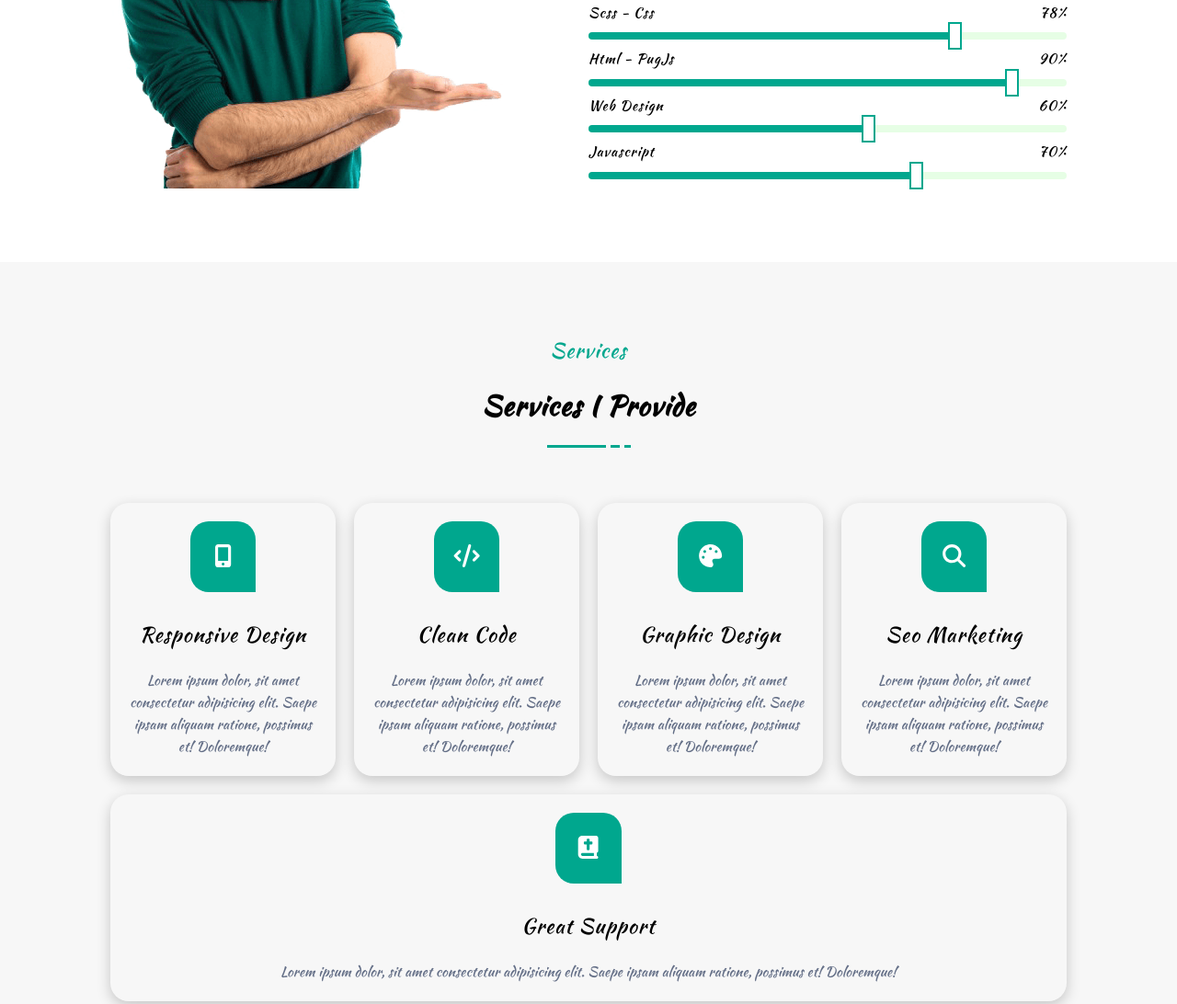
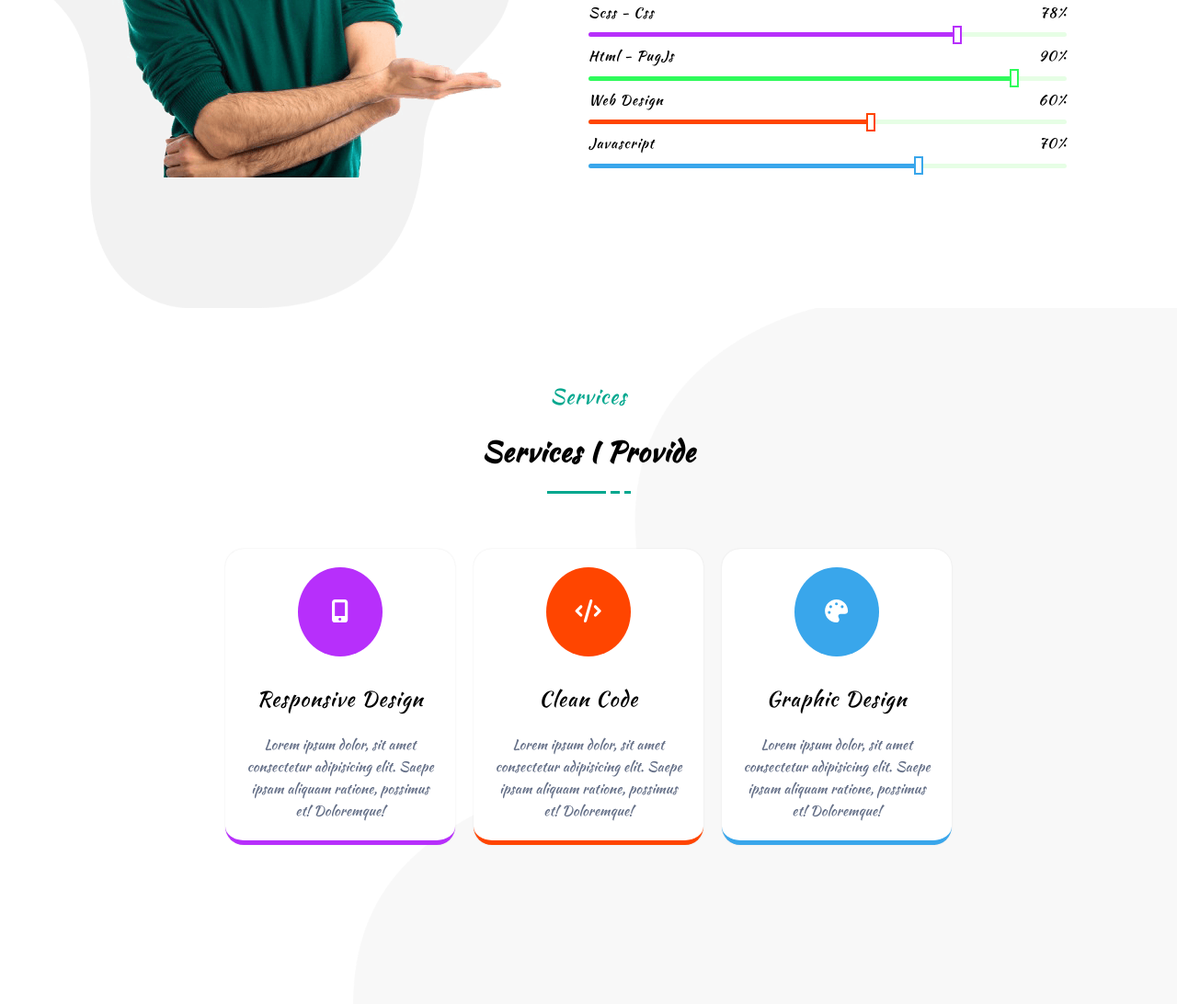
Before and after one commit to smail-tn/personal-portfolio, a plain HTML site: page index.html in a window 1280 px wide. Shown: the part 1350-2442 px from the top of the page at 92% size. Drawn offline with Linux system fonts and the light colour scheme.

Commit message:
" initial upload"

```diff
--- a/index.html
+++ b/index.html
@@ -191,26 +191,8 @@
               </p>
             </div>
           </div>
-          <div class="box">
-            <div class="head"><i class="fas fa-search"></i></div>
-            <div class="text">
-              <h1>seo marketing</h1>
-              <p>
-                Lorem ipsum dolor, sit amet consectetur adipisicing elit. Saepe ipsam aliquam ratione, possimus et!
-                Doloremque!
-              </p>
-            </div>
-          </div>
-          <div class="box">
-            <div class="head"><i class="fas fa-bible"></i></div>
-            <div class="text">
-              <h1>great support </h1>
-              <p>
-                Lorem ipsum dolor, sit amet consectetur adipisicing elit. Saepe ipsam aliquam ratione, possimus et!
-                Doloremque!
-              </p>
-            </div>
-          </div>
+
+
         </div>
       </div>
     </section>
@@ -239,10 +221,11 @@
               <p> <span class=" alt">web design</span>
               <span class="number">5/5</span></p>
 
-            </div>  <div class="gallery-controls">
-            <span class="prev"><i class="fas fa-arrow-left"> </i></span>
-            <span class="next"><i class="fas fa-arrow-right"> </i></span>
-          </div>
+            </div>
+            <div class="gallery-controls">
+              <span class="prev"><i class="fas fa-arrow-left"> </i></span>
+              <span class="next"><i class="fas fa-arrow-right"> </i></span>
+            </div>
           </div>
 
         </div>
@@ -290,6 +273,14 @@
         </div>
       </div>
     </section>
+
+    <section class="section pricing" id="pricing">
+
+      <div class="section-header">
+        <h1 class="section-title">pricing</h1>
+        <h2 class="section-subtitle"></h2>
+      </div>
+    </section>
   </main>
 
   <script src="dist/js/all.min.js"></script>
--- a/src/scss/components/_reusable.scss
+++ b/src/scss/components/_reusable.scss
@@ -22,6 +22,7 @@ h6 {
   margin-inline: auto;
   padding-inline: 4rem;
   max-width: 1120px;
+  height: 100%;
 }
 a {
   text-transform: capitalize;
@@ -51,6 +52,7 @@ p {
   }
 }
 .section {
+  min-height: 100vh;
   padding-block: var(--section-padding);
   .section-header {
     display: flex;
--- a/src/scss/config/_pseudo.scss
+++ b/src/scss/config/_pseudo.scss
@@ -3,34 +3,38 @@
   position: $pos;
 }
 
-@mixin page-overlay($bg: black ,$z:1) {
+@mixin page-overlay($bg: black, $op: 1, $z: 1) {
   background-color: $bg;
   z-index: $z;
   position: fixed;
+  opacity: if($op == "i", null, $op);
   @include box(100vw 100vh);
   @include top-left(0);
   @include fade("hide");
 
   // Fade for backdrop
   &.show {
-    @include fade("show");
+    @include fade("show", $op);
   }
 }
 
-@mixin overlay($bg: black ,$z : 1) {
+@mixin overlay($bg: black, $op: 1, $z: 1) {
   background-color: $bg;
+  opacity: if($op == "i", null, $op);
   z-index: $z;
   @include box(100%);
 }
 
-@mixin fade($type: "hide") {
+@mixin fade($type: "hide", $op: 0) {
   @if ($type == "hide") {
     visibility: hidden;
     opacity: 0;
     transition: visibility 1s, opacity 1s;
+    pointer-events: none;
   } @else if ($type == "show") {
+    pointer-events: auto;
     visibility: visible;
-    opacity: 1;
+    opacity: $op;
     transition: visibility 0.5s, opacity 0.5s;
   }
 }
--- a/src/scss/config/_vars.scss
+++ b/src/scss/config/_vars.scss
@@ -21,13 +21,18 @@
   // --clr-light: rgba(255 255 255 / 0.25);
   //
   --clr-primary: #00a78e;
-  --shadow-black-100: 0 5px 15px rgba(0, 0, 0, 0.2);
+  --shadow-black-100: 0 0px 2px rgba(0, 0, 0, 0.1);
   --clr-black-900: #000;
   --clr-black-400: #646f87;
   --clr-black-100: #f7f7f7;
   --clr-white: #fff;
   --clr-black-alpha-100: rgba(0, 0, 0, 0.05);
   --title-clr: var(--clr-black-900);
+
+  --clr-violet: #b72ffb;
+  --clr-orangered: orangered;
+  --clr-yellow-green: #2ffb5b;
+  --clr-skeyblue: #39a6eb;
 
   /* ========= TRANSITION ========= */
   --section-padding: 8rem;
@@ -36,9 +41,9 @@
   --header-height: 7rem;
 
   /* ============= Z-index ============ */
-  --z-navbar: 1;
-  --z-page-overlay: 1;
-  --z-light-box: 1;
+  --z-navbar: 3;
+  --z-page-overlay: 4;
+  --z-light-box: 5;
   --z-first: 2;
   --z-last: -1;
 
--- a/src/scss/layout/_about.scss
+++ b/src/scss/layout/_about.scss
@@ -2,6 +2,10 @@
 
 .about {
   position: relative;
+  background-image: url(../imgs/waves/wave-left.png);
+  background-size: 70% 100%;
+  background-position: left center;
+  background-repeat: no-repeat;
   &::before {
     // @include pseudo   ;
     height: 400px;
@@ -9,7 +13,7 @@
     background-color: var(--clr-primary);
     border-radius: 50%;
     translate: 0 -50%;
-    opacity: .3;
+    opacity: 0.3;
     top: 50%;
     z-index: -1;
   }
@@ -45,11 +49,13 @@
             font-size: var(--fz-normal);
           }
         }
+
         .progress {
           border-radius: 10px;
           background-color: rgba(33, 243, 26, 0.11);
           position: relative;
-          height: 8px;
+          height: 5px;
+
           span {
             display: block;
             width: var(--pre);
@@ -58,14 +64,54 @@
             border-radius: 10px;
             position: relative;
             &::after {
-                @include pseudo;
-                @include box(15px 30px);
-                right: 0;
-                top: 50%;
-                border:2px solid var(--clr-primary) ;
+              @include pseudo;
+              @include box(10px 20px);
+              right: 0;
+              top: 50%;
+              border: 2px solid;
 
-                translate: 0 -50%;
-                background-color: var(--clr-white);
+              translate: 0 -50%;
+              background-color: var(--clr-white);
+            }
+          }
+        }
+        &:first-child {
+          .progress {
+            span {
+              background-color: var(--clr-violet);
+              &::after {
+                border-color: var(--clr-violet);
+              }
+            }
+          }
+        }
+        &:nth-child(2) {
+          .progress {
+            span {
+              background-color: var(--clr-yellow-green);
+              &::after {
+                border-color: var(--clr-yellow-green);
+              }
+            }
+          }
+        }
+        &:nth-child(3) {
+          .progress {
+            span {
+              background-color: var(--clr-orangered);
+              &::after {
+                border-color: var(--clr-orangered);
+              }
+            }
+          }
+        }
+        &:last-child {
+          .progress {
+            span {
+              background-color: var(--clr-skeyblue);
+              &::after {
+                border-color: var(--clr-skeyblue);
+              }
             }
           }
         }
--- a/src/scss/layout/_gallery.scss
+++ b/src/scss/layout/_gallery.scss
@@ -6,19 +6,14 @@
   }
   &-preview {
     position: fixed;
-    height: 100%;
-    width: 100%;
-    display: flex;
+    @include box(100%) ;
     z-index: var(--z-light-box);
-    top: 0;
-    left: 0;
+    @include top-left(0) ;
     @include flex-center;
     display: flex;
     @include fade();
-    pointer-events: none;
     &.show {
-      pointer-events: all;
-      @include fade("show");
+      @include fade("show" ,1);
       .space {
         scale: 1.2;
         translate: 0 0;
@@ -124,6 +119,10 @@
       overflow: hidden;
       position: relative;
       border-radius: 10px;
+      &::after  {
+        @include pseudo() ;
+
+      }
 
       &:hover {
         &::after {
@@ -168,5 +167,5 @@
 }
 
 .page-overlay {
-  @include page-overlay(rgba(black, 0.6), var(--z-page-overlay));
+  @include page-overlay(var(--clr-primary),.5, var(--z-page-overlay));
 }
--- a/src/scss/layout/_header.scss
+++ b/src/scss/layout/_header.scss
@@ -23,8 +23,6 @@
       }
 
       .nav-link {
-        color: var(--clr-primary);
-
         span {
           background-color: var(--clr-primary);
         }
@@ -62,9 +60,9 @@
       }
 
       &-link {
+        color: var(--clr-primary);
         font-size: var(--size-3);
         position: relative;
-        color: var(--clr-white);
         &.active {
           span {
             width: 83%;
@@ -84,7 +82,7 @@
           width: 0%;
           bottom: -10px;
           left: 0;
-          background-color: var(--clr-white);
+          background-color: var(--clr-primary);
 
           &::after {
             display: block;
--- a/src/scss/layout/_home.scss
+++ b/src/scss/layout/_home.scss
@@ -2,10 +2,13 @@
 
 .home {
   padding: 0 !important;
+  background-image: url(../imgs/waves/wave-hero.png);
+  background-repeat: no-repeat;
+  background-position: right top;
+  background-size: 95% 100%;
   position: relative;
   z-index: 1;
   min-height: 100vh;
-  background-color: var(--clr-black-100);
   overflow: hidden;
 
   .landing {
@@ -13,7 +16,7 @@
     position: relative;
 
     &::after {
-      @include pseudo;
+      // @include pseudo;
       height: 300%;
       width: 100%;
       background-color: var(--clr-primary);
--- a/src/scss/layout/_services.scss
+++ b/src/scss/layout/_services.scss
@@ -1,49 +1,89 @@
 @use "../config/vars" as *;
 
 .services {
-  background-color: var(--clr-black-100);
+  position: relative;
+  overflow-x: hidden;
+  background-image: url(../imgs/waves/wave-right.png);
+  background-repeat: no-repeat;
+  background-size: 70% 100%;
+  background-position: 100% bottom;
+  &::before {
+    display: block;
+    // @include pseudo;
+    @include box(300px);
+    background-color: #eee;
+    opacity: 0.9;
+    @include circle;
+  }
+  &::before {
+    @include top-left(10% -10%);
+  }
   &-data {
+    position: relative;
     padding-top: 60px;
-
     display: flex;
     @include flex-center;
+    justify-content: center;
     gap: 20px;
     flex-wrap: wrap;
+
     .box {
+      position: relative;
+      background-color: var(--clr-white);
       padding: 20px;
       border-radius: 20px;
       box-shadow: var(--shadow-black-100);
       text-align: center;
       overflow: hidden;
-      flex-grow: 1;
-      flex-basis: 200px;
+      flex: 0 1 250px;
       transition: var(--transition-fast);
+      border-bottom: 5px solid;
+
+      &:first-child {
+        border-color: var(--clr-violet);
+
+        .head {
+          background-color: var(--clr-violet);
+        }
+      }
+
+      &:nth-child(2) {
+        border-color: var(--clr-orangered);
+
+        .head {
+          background-color: var(--clr-orangered);
+        }
+      }
+
+      &:last-child {
+        border-color: var(--clr-skeyblue);
+
+        .head {
+          background-color: var(--clr-skeyblue);
+        }
+      }
+
       .head {
-        border-radius: 20px;
-        border-bottom-right-radius: 0px;
+        display: block;
         color: var(--clr-white);
-        padding: 20px;
+        padding: 30px;
+        @include circle();
         width: fit-content;
         margin-inline: auto;
         font-size: var(--size-5);
         background-color: var(--clr-primary);
         margin-bottom: 30px;
-        transition: var(--transition), border-radius 0.1s;
+        transition: var(--transition);
       }
+
       &:hover {
         translate: 0 -10px;
+
         .text * {
-          color: var(--clr-white) !important;
           transition-delay: 0.1s;
         }
-        .head {
-          @include circle;
-          background-color: var(--clr-white);
-          color: var(--clr-primary);
+      }
 
-          box-shadow: 0 0 0 600px var(--clr-primary);
-        }
-      }
       .text {
         *:first-child {
           margin-bottom: 20px;
```
Also changed, not shown: dist/js/index.js (+5 -5 lines), dist/css/style.css, dist/imgs/waves/wave-hero.png (added), dist/imgs/waves/wave-left.png (added), dist/imgs/waves/wave-right.png (renamed from dist/imgs/wave.png).
